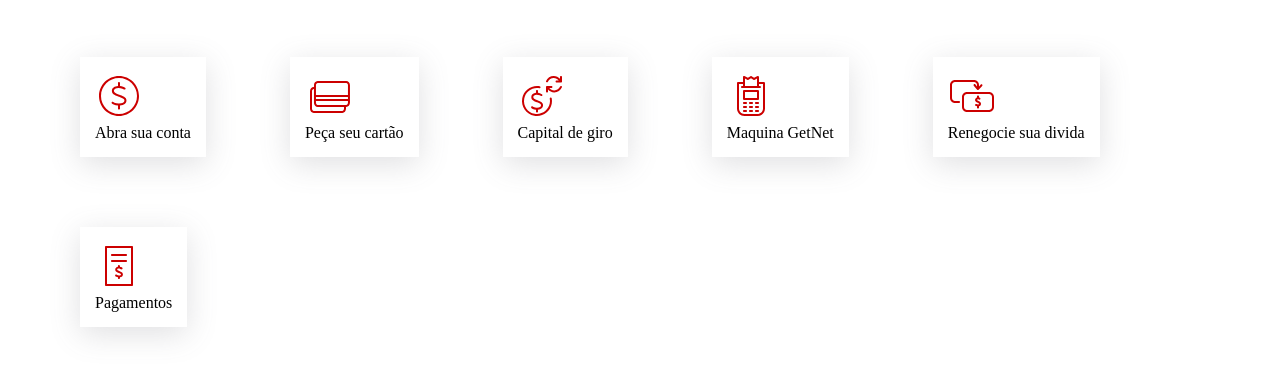
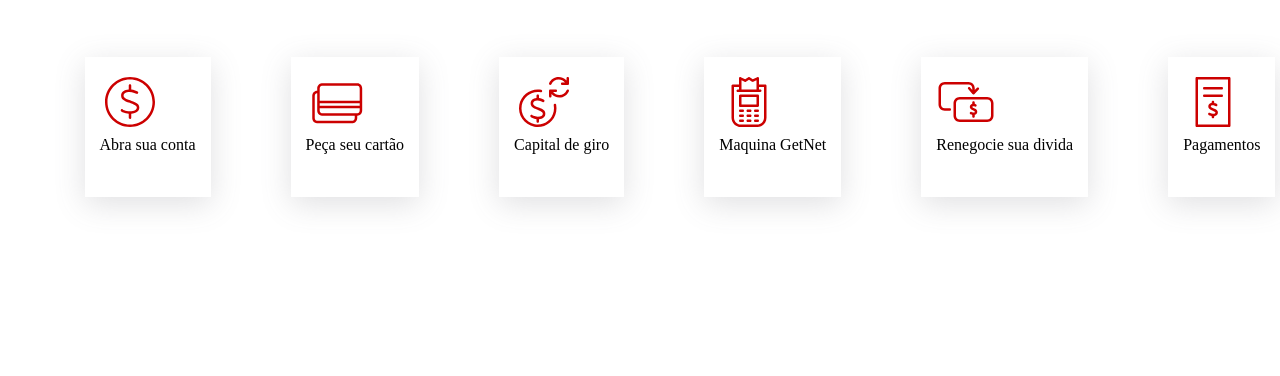
Before and after one commit to cesarrcosta99/projeto-santander, a plain HTML site: page index.html in a window 1280 px wide. Shown: the part 586-962 px from the top of the page. After the commit the page ends 853 px from the top, so only its background shows below. Drawn offline with Linux system fonts and the light colour scheme.

Commit message:
Alteração Feito

```diff
--- a/style.css
+++ b/style.css
@@ -48,6 +48,11 @@ h3 {
     font-weight: 400;
 }
 
+ul {
+    display: flex;
+    justify-content: center;
+}
+
 li {
     display: inline-block;
     box-shadow: rgba(100, 100, 111, 0.2) 0px 7px 29px 0px;
@@ -55,9 +60,14 @@ li {
     margin-bottom: 70px;
     margin-left: 80px;
     cursor: pointer;
+    height: 140px;
 }
 
 li:hover {
     color: #ED0000;
     box-shadow:blue 0px 30px 50px 10px; ;
 }
+
+.imagem-produtos {
+    width: 60px;
+}
```
